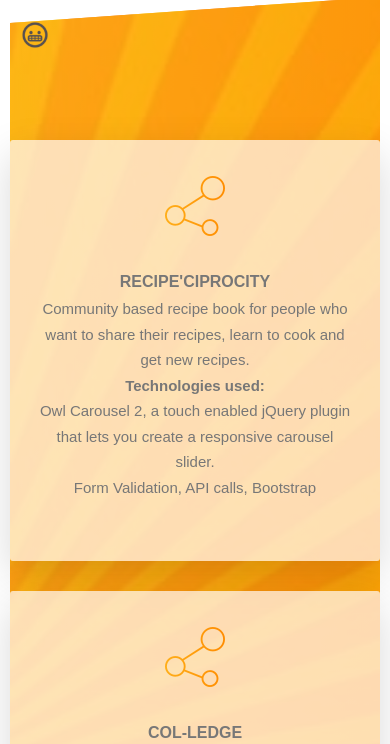
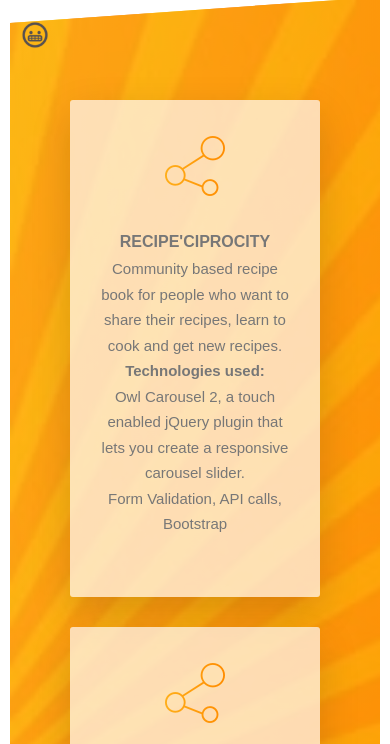
Before and after one commit to smentzer/portfolio, a plain HTML site: page Portfolio/projects.html in a window 390 px wide. Shown: the top 744 px of the page. Drawn offline with nearby package versions, Linux system fonts and the light colour scheme; a web font is replaced by a local one.

Commit message:
more media queries

```diff
--- a/css/media.css
+++ b/css/media.css
@@ -1,3 +1,5 @@
+/* -------------- home page -------------  */
+
 @media screen and (max-width: 1024px) {
   .header {
     height: 55vh;
@@ -13,14 +15,14 @@
   .composition__photo--p3 {
     margin-bottom: 2rem;
   }
-  .firstBox, .project1 {
+  .firstBox {
     margin-left: 12rem;
   }
   .section-features {
     max-width: auto;
     max-height: 65rem;
   }
-  .feature-box, .project-box {
+  .feature-box {
     margin-top: -2rem;
   }
 }
@@ -56,7 +58,7 @@
   .feature-box {
     margin-top: 1rem;
   }
-  .firstBox, .project1 {
+  .firstBox {
     margin-left: 8rem;
   }
 }
@@ -80,7 +82,7 @@
   .composition__photo--p3 {
     margin-bottom: 6rem;
   }
-  .feature-box, .project-box {
+  .feature-box {
     margin-top: 3rem;
   }
   .section-features {
@@ -88,7 +90,7 @@
     max-height: 120rem;
     padding: 6rem;
   }
-  .firstBox, .project1 {
+  .firstBox {
     margin-left: 0rem;
   }
 }
@@ -122,7 +124,7 @@
     top: 12rem;
     position: relative;
   }
-  .feature-box, .project-box {
+  .feature-box {
     margin-top: 1rem;
   }
   .section-features {
@@ -130,11 +132,11 @@
     max-height: 80rem;
 
   }
-  .firstBox, .project1 {
+  .firstBox {
     margin-left: 0rem;
     margin-top: 5rem;
   }
-  .lastBox, .project3 {
+  .lastBox {
     margin-bottom: 5rem;
   }
 }
@@ -167,3 +169,43 @@
     margin-bottom: 6rem;
   }
 }
+
+
+/* ----------- portfolio page -----------------  */
+
+@media screen and (max-width: 1024px) {
+ .project1 {
+  margin-left: 13rem
+ }
+
+}
+
+@media screen and (max-width: 768px) {
+  .project1 {
+    margin-left: 9rem
+   }
+}
+
+@media screen and (max-width: 414px) {
+  .project-box {
+    margin-top: 3rem;
+  }
+  .section-projects {
+    max-width: auto;
+    max-height: 240rem;
+    padding: 6rem;
+  }
+
+.project1 {
+  margin-left: 0rem;
+}
+
+}
+
+@media screen and (max-width: 375px) {
+
+}
+
+@media screen and (max-width: 320px) {
+
+}
```
